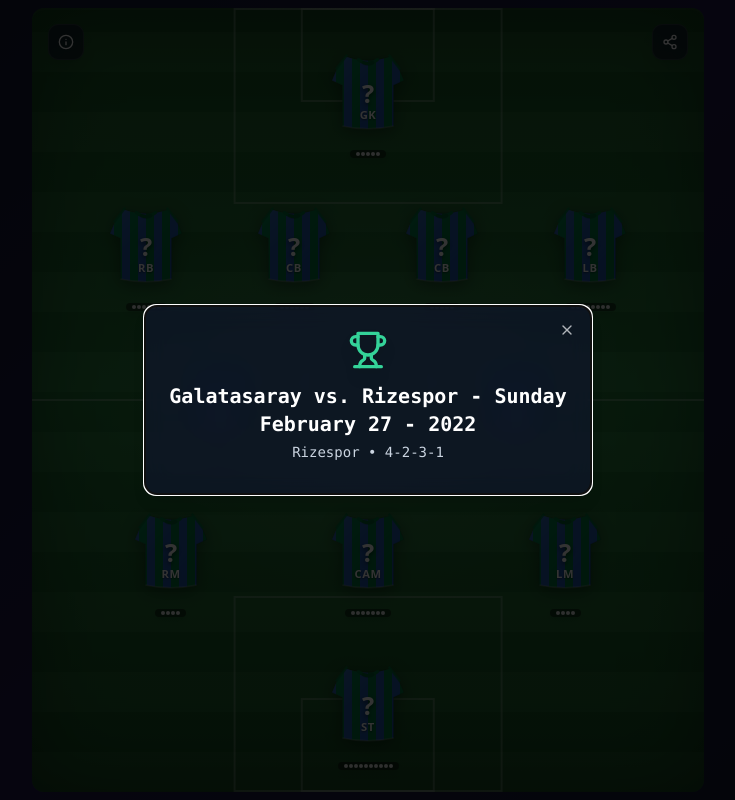
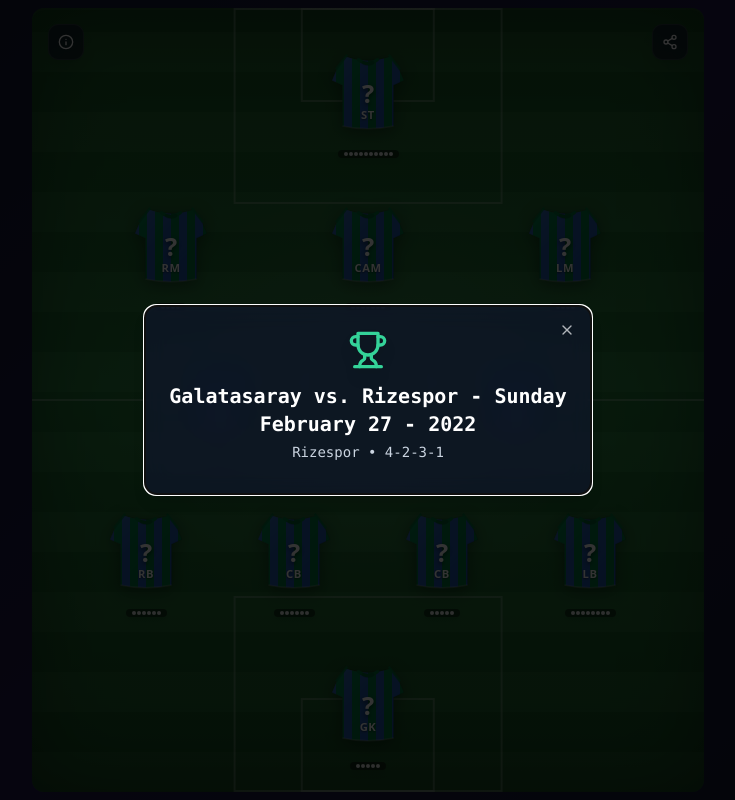
Before and after one commit to otaliptus/missing-eleven-tr, a Next.js app: page / in a window 1280 px wide. Shown: the whole page, without its empty margins (272-1007 px from the left). Built offline with nearby package versions, Linux system fonts and the light colour scheme.

Commit message:
feat: render GK at bottom

```diff
--- a/components/formation.tsx
+++ b/components/formation.tsx
@@ -104,6 +104,7 @@ export function Formation({ formation, players, game, team, gameId }: FormationP
 
   const [showCopyModal, setShowCopyModal] = useState(false)
   const formationRows = [1, ...parseFormation(formation)]
+  const rowOrder = Array.from({ length: formationRows.length }, (_, index) => index).reverse()
 
   const handleGuessComplete = (playerId: number, guesses: string[], isComplete: boolean) => {
     setPlayerStates(prev => ({
@@ -301,7 +302,7 @@ export function Formation({ formation, players, game, team, gameId }: FormationP
         gap: "0.25rem"
       }}
     >
-      {formationRows.map((_, rowIndex) => (
+      {rowOrder.map((rowIndex) => (
         <div key={rowIndex} className="flex items-center justify-around px-2 sm:px-4">
           {getPlayersByRow(rowIndex, players).map(player => (
             <PlayerCard
```
